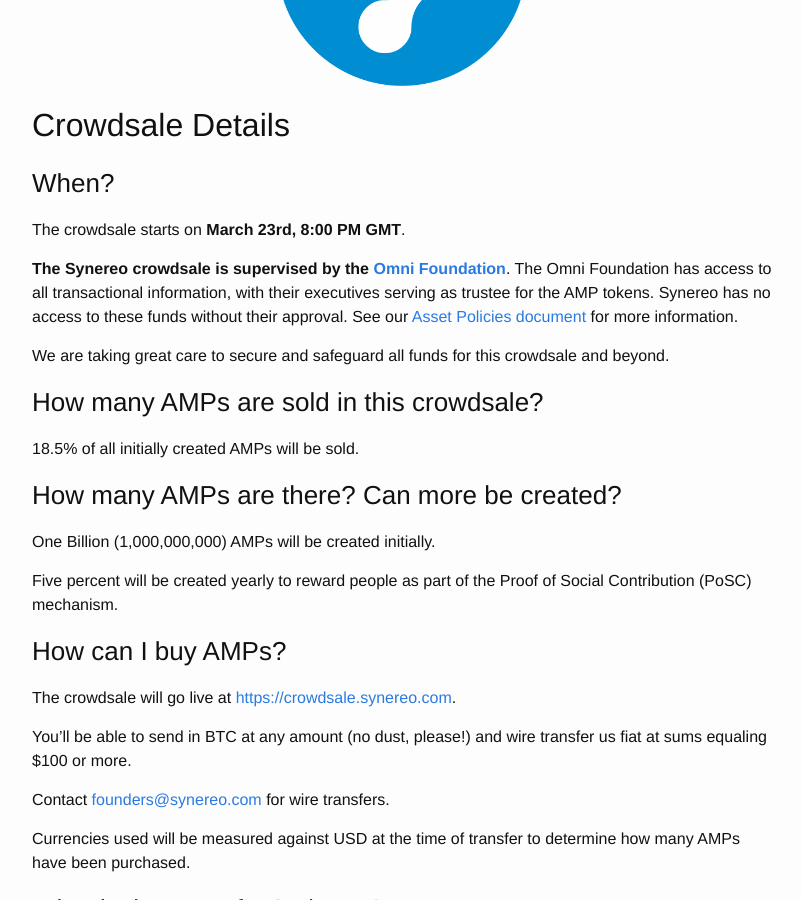
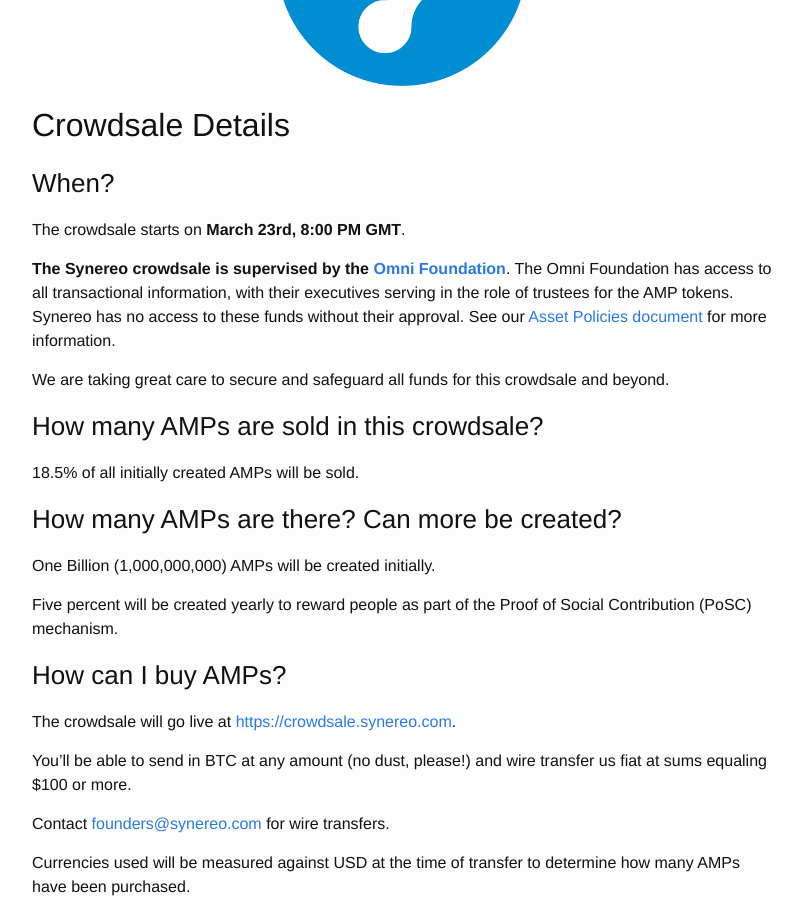
Before and after one commit to synereo/blog.synereo.com, a Jekyll site: the page built from _posts/2015-03-18-crowdsale.markdown, in a window 1280 px wide and 900 px high, scrolled down 2435 px. Shown: the whole window, without its empty margins (238-1040 px from the left). Built offline with Jekyll 4.4.1, drawn with Linux system fonts in a browser that asks for light colours; a script that is not in the unit is left out.

Commit message:
Update 2015-03-18-crowdsale.markdown

```diff
--- a/_posts/2015-03-18-crowdsale.markdown
+++ b/_posts/2015-03-18-crowdsale.markdown
@@ -65,7 +65,7 @@
 
 The crowdsale starts on **March 23rd, 8:00 PM GMT**.
 
-**The Synereo crowdsale is supervised by the [Omni Foundation](http://www.omnilayer.org/)**. The Omni Foundation has access to all transactional information, with their executives serving as trustee for the AMP tokens. Synereo has no access to these funds without their approval. See our [Asset Policies document](https://docs.google.com/document/d/1zLBm8OHt5-81flihJ6iSKEm0WbRa6FL0mJ5ivBN34Po/) for more information.
+**The Synereo crowdsale is supervised by the [Omni Foundation](http://www.omnilayer.org/)**. The Omni Foundation has access to all transactional information, with their executives serving in the role of trustees for the AMP tokens. Synereo has no access to these funds without their approval. See our [Asset Policies document](https://docs.google.com/document/d/1zLBm8OHt5-81flihJ6iSKEm0WbRa6FL0mJ5ivBN34Po/) for more information.
 
 We are taking great care to secure and safeguard all funds for this crowdsale and beyond.
 
```
